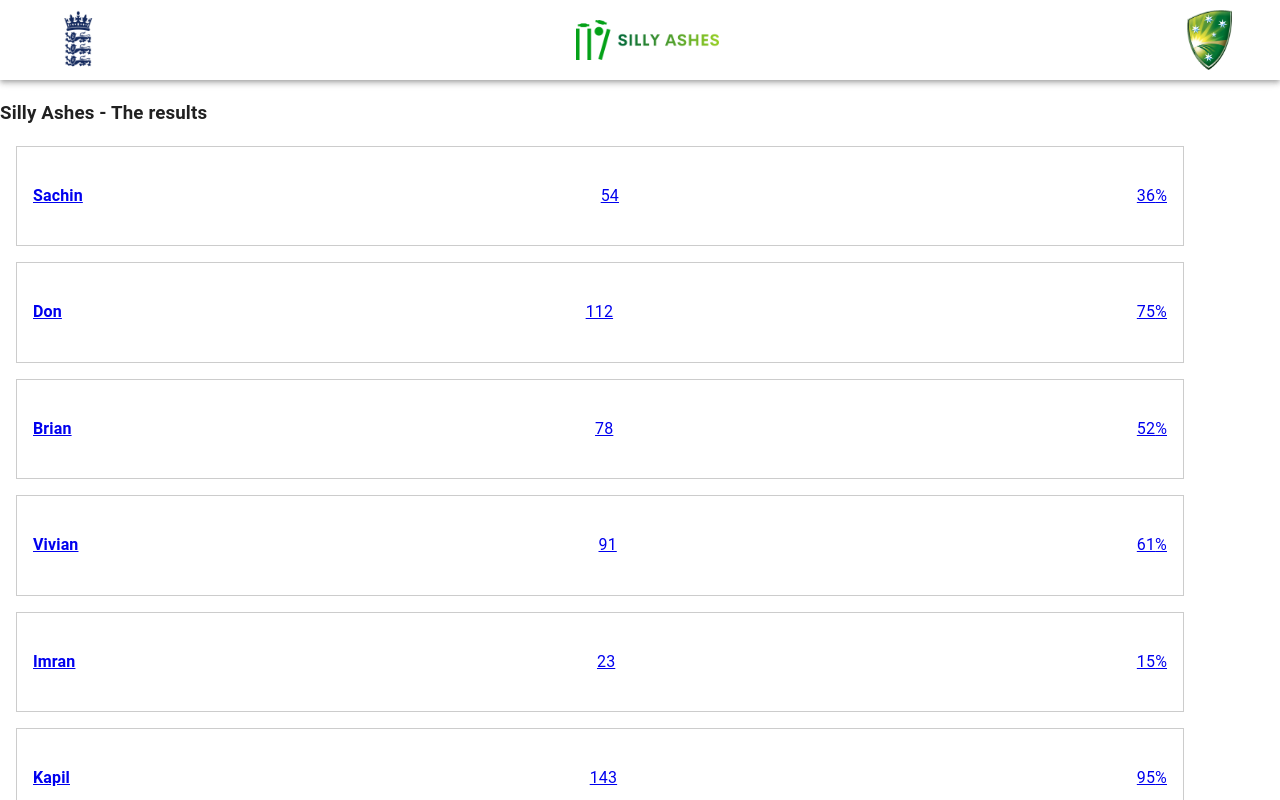
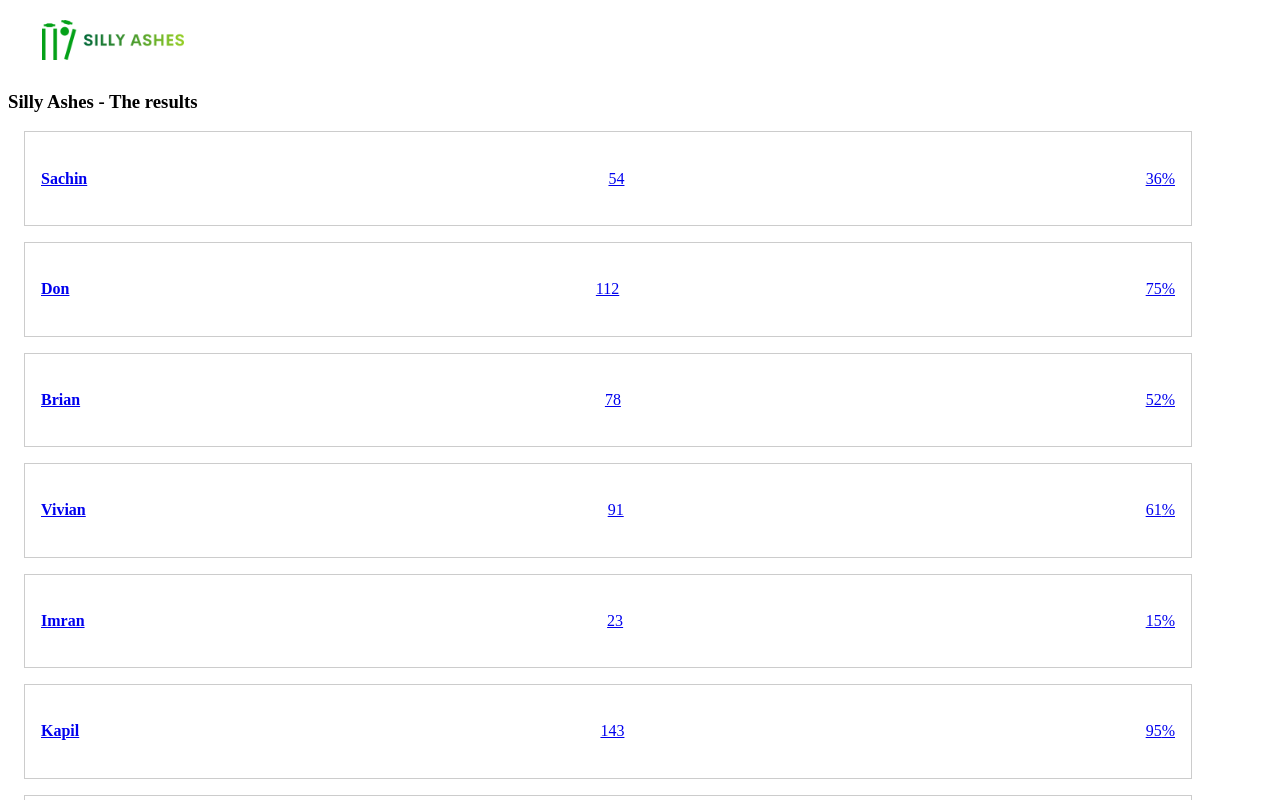
Before and after one commit to mdnrosen/sillyashes-results, a React (Vite) app: page / in a window 1280 px wide. Shown: the top 800 px of the page. Built offline with nearby package versions, Linux system fonts and the light colour scheme.

Commit message:
Team logos and box-shadow removed from Navbar, width no longer set to 100vw.

```diff
--- a/src/components/Navbar.jsx
+++ b/src/components/Navbar.jsx
@@ -1,30 +1,17 @@
 import React from 'react'
-import { AppBar, Box, CssBaseline, Toolbar } from '@mui/material'
+import { AppBar, Box, Toolbar } from '@mui/material'
 
 export const Navbar = () => {
     return (
-        <Box sx={{ flexGrow: 1, width: '100vw' }}>
-            <CssBaseline />
-            <AppBar position="static">
+        <Box>
+            <AppBar position="static" sx={{ boxShadow: 0 }}>
                 <Toolbar sx={{ display: 'flex', justifyContent: 'space-between', bgcolor: "white" }}>
-                    <Box
-                        component="img"
-                        sx={{ maxHeight: { xs: 50, md: 60 }, margin: '10px', marginLeft: { xs: '10px', md: '24px' } }}
-                        alt="ECB logo. Dark blue: three lions passant under the crown"
-                        src="src/assets/ecbLogo.png"
-                    />
                     <Box
                         component="img"
                         sx={{ maxHeight: { xs: 25, md: 40 }, margin: '10px' }}
                         alt="Silly Ashes logo. Mid green icon of ball hitting stumps next to 'Silly Ashes'."
                         src="src/assets/sillashesLogo.png"
                     />
-                    <Box
-                        component="img"
-                        sx={{ maxHeight: { xs: 50, md: 60 }, margin: '10px', marginRight: { xs: '10px', md: '24px' } }}
-                        alt="Cricket Austraila emblem. Mid green shield with silver stars and a sun rising over the shadow of stumps."
-                        src="src/assets/ausLogo.png"
-                    />
                 </Toolbar>
             </AppBar>
         </Box>
```
